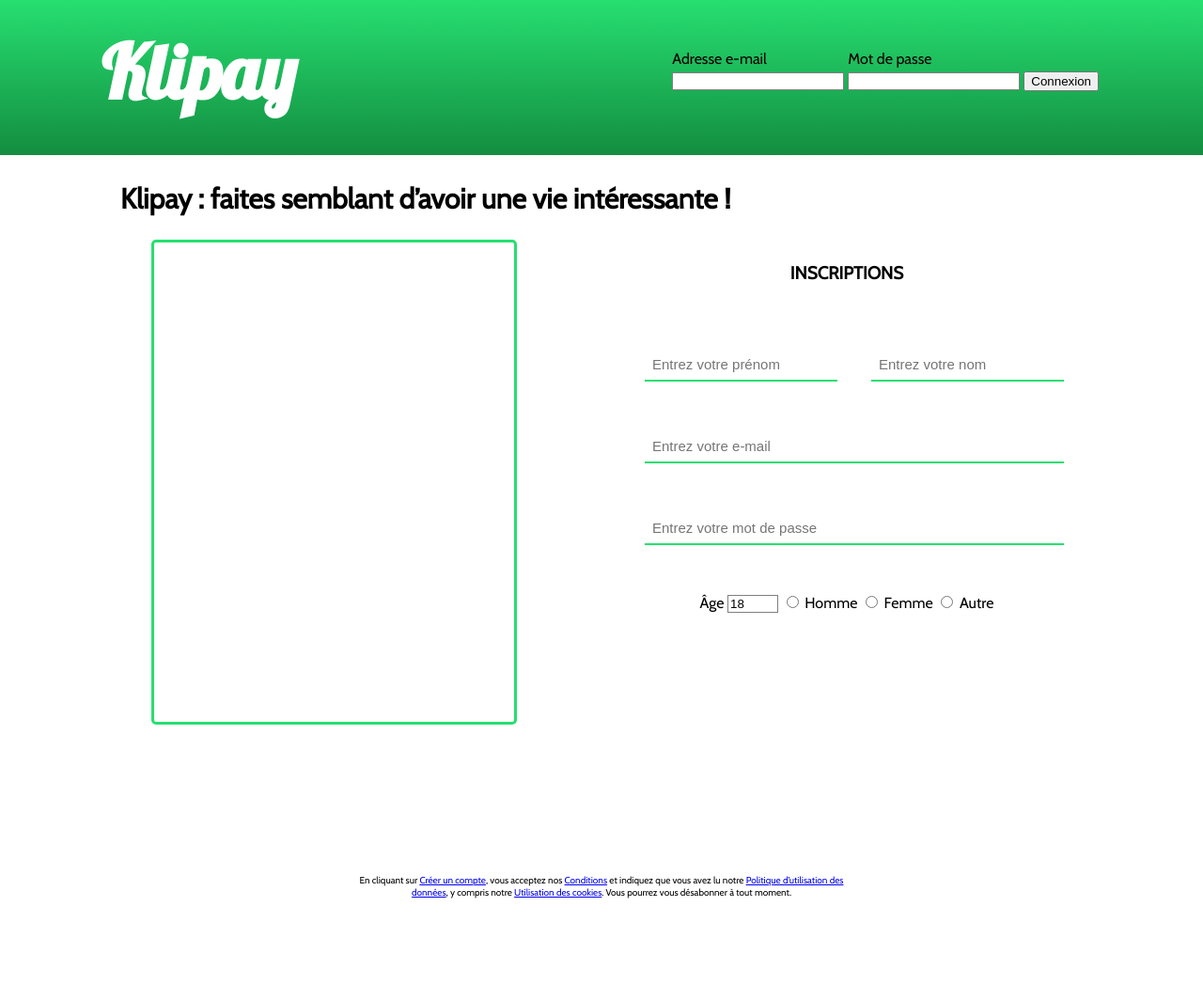
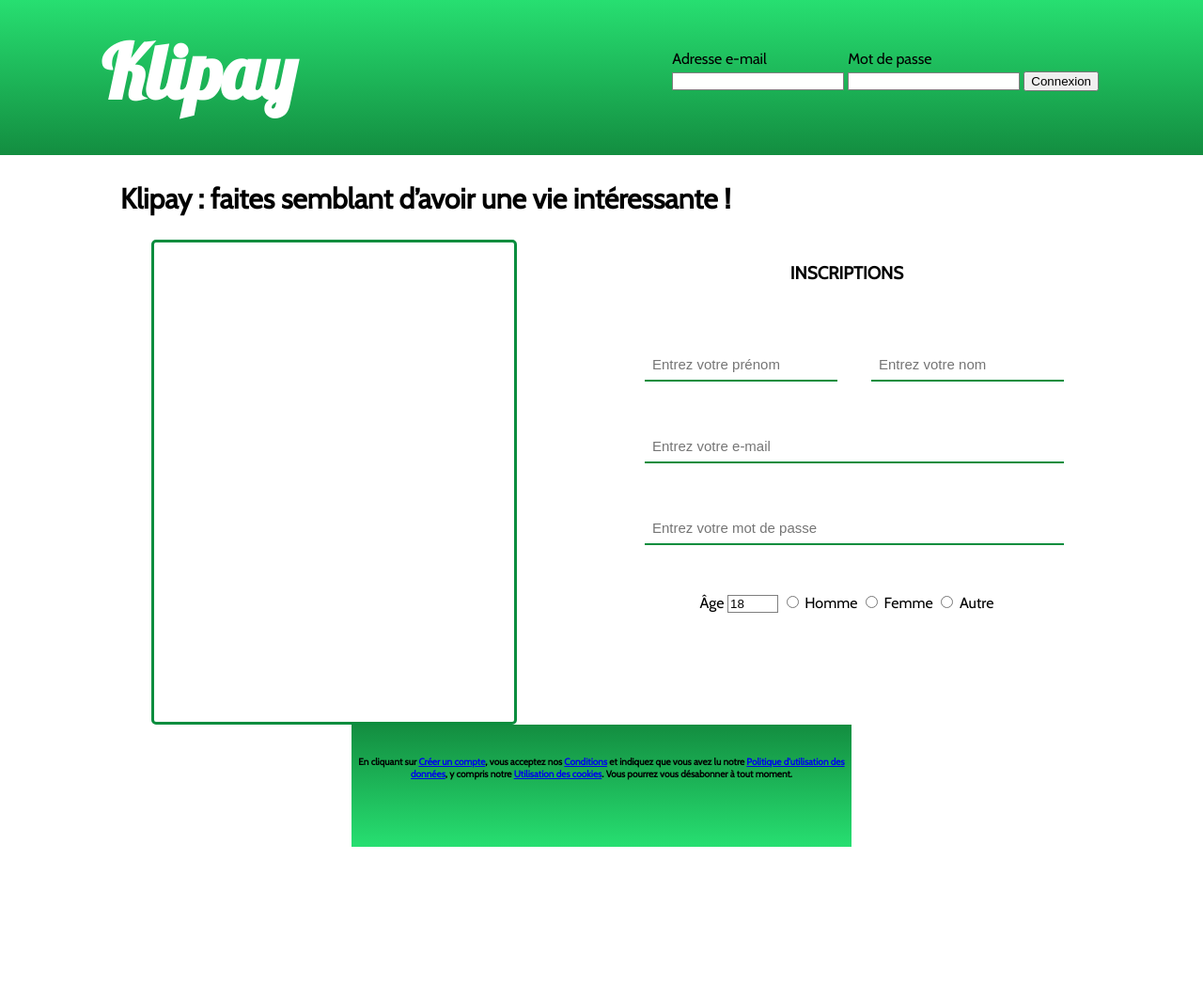
Before and after one commit to Manomania/Projet_Web_Maxime_M, a PHP site: page /Projet_Web_1.html in a window 1280 px wide. Shown: the whole page at 94% size. After the commit the page ends 901 px from the top, so only its background shows below. Run offline with PHP 8.4, Linux system fonts and the light colour scheme.

Commit message:
Probleme pied de page- besoin d'aide pour faire un beau pied de page

```diff
--- a/Projet_Web_1.html
+++ b/Projet_Web_1.html
@@ -43,7 +43,7 @@
     </div>
     <!-- SLOGAN -->
     <h2>Klipay : faites semblant d’avoir une vie intéressante !</h2>
-    <!-- FORUM OU AUTRE (A VERIFIER) -->
+    <!-- FORUM OU AUTRE (A modifier) -->
     <div class="Moments">
 
     </div>
@@ -76,7 +76,7 @@
                 </table>
             </div>
         </form>
-
+        <!-- Age + sexe -->
         <form action="URL" method="post">
             <span class="Date">
                 <label>Âge</label>
@@ -94,12 +94,14 @@
         </form>
     </div>
     <!-- PIED DE PAGE + REGLEMENT -->
-    <footer>En cliquant sur
+    <div id="footer">
+        <h6>En cliquant sur
         <a href="URL">Créer un compte</a>, vous acceptez nos
         <a href="URL">Conditions</a> et indiquez que vous avez lu notre
         <a href="URL">Politique d’utilisation des données</a>, y compris notre
         <a href="URL">Utilisation des cookies</a>. Vous pourrez vous désabonner à tout moment.
-    </footer>
+    </h6>
+    </div>
 </body>
 
 </html>
--- a/Style.css
+++ b/Style.css
@@ -39,7 +39,7 @@ input {
 }
 
 .Moments {
-    border: solid 3px rgb(39, 223, 113);
+    border: solid 3px rgb(9, 141, 62);
     padding: 5px;
     border-radius: 5px;
     margin-left: 5%;
@@ -65,7 +65,7 @@ input {
 .Formulaire input {
     font-size: 15px;
     border: none;
-    border-bottom: 2px solid rgb(39, 223, 113);
+    border-bottom: 2px solid rgb(9, 141, 62);
     padding: 8px 8px;
     width: 100%;
     text-align: left;
@@ -79,13 +79,19 @@ input {
     margin-left: 5px;
 }
 
-footer {
+#footer {
     /* Informations relatives aux lois du site */
     font-family: 'Cabin', Helvetica, Arial, sans-serif;
-    font-size: 10px;
-    margin-left: auto;
-    margin-right: auto;
+    font-size: 15px;
+    clear: both;
+    margin: auto;
     text-align: center;
     width: 50%;
-    margin-top: 700px/* A CHANGER */
+    position: relative;
+    padding-bottom: 20px;
+    padding-top: 10px;
+    padding-left:0;
+    padding-right:0;
+    height: 100px;
+    background: linear-gradient(rgb(19, 141, 64), rgb(39, 223, 113));
 }
```
